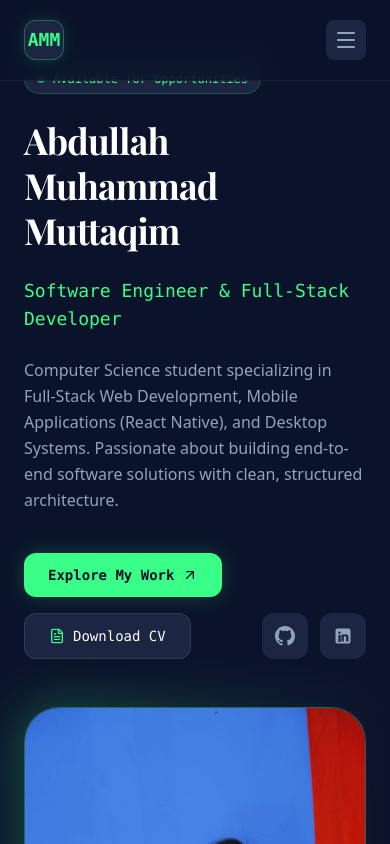
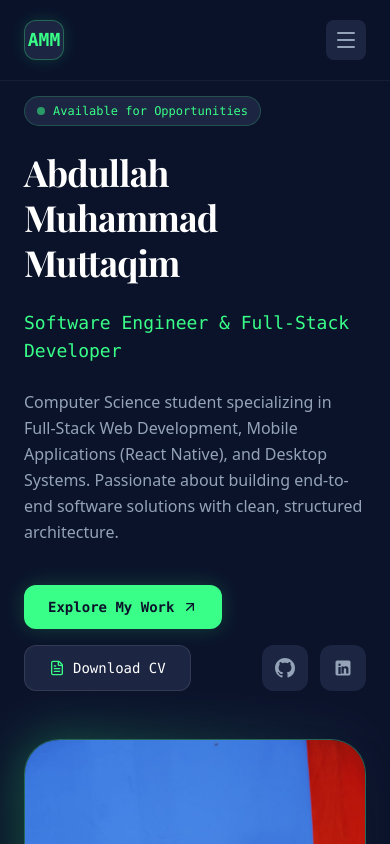
Before and after one commit to abdullohmmuttaqin/portopel, a Next.js app: page / in a window 390 px wide. Shown: the top 844 px of the page. Built offline with nearby package versions, Linux system fonts and the light colour scheme; a web font is replaced by a local one.

Commit message:
fix: refine mobile Hero padding, smooth scrolling offset, and touch active states

```diff
--- a/src/app/globals.css
+++ b/src/app/globals.css
@@ -8,6 +8,12 @@
     --ai-green: #39FF88;         /* Highlighting & Accent Neon */
     --text-primary: #F8FAFC;     /* Teks Utama (Off-White) */
     --text-muted: #94A3B8;       /* Teks Deskripsi (Slate) */
+  }
+
+  /* --- Smooth Scroll & Offset Rapat di Bawah Navbar --- */
+  html {
+    scroll-behavior: smooth;
+    scroll-padding-top: 2.5rem; /* Jarak pas & rapat di bawah navbar */
   }
 
   body {
--- a/src/components/Hero.tsx
+++ b/src/components/Hero.tsx
@@ -4,7 +4,7 @@ import { ArrowUpRight, FileText, MapPin } from "lucide-react";
 
 export default function Hero() {
   return (
-    <section id="home" className="min-h-[calc(100vh-80px)] flex items-center justify-center py-16 px-6">
+    <section id="home" className="min-h-screen flex items-center justify-center pt-24 sm:pt-28 pb-12 px-6">
       <div className="max-w-6xl w-full mx-auto grid grid-cols-1 lg:grid-cols-12 gap-12 items-center">
 
         {/* Kolom Kiri: Teks & Bio */}
@@ -35,7 +35,7 @@ export default function Hero() {
           <div className="pt-4 flex flex-wrap items-center gap-4">
             <a
               href="#projects"
-              className="inline-flex items-center gap-2 px-6 py-3 rounded-xl bg-[#39FF88] text-[#0B132B] font-mono font-bold text-sm hover:bg-[#39FF88]/90 transition-all shadow-[0_0_20px_rgba(57,255,136,0.2)]"
+              className="inline-flex items-center gap-2 px-6 py-3 rounded-xl bg-[#39FF88] text-[#0B132B] font-mono font-bold text-sm hover:bg-[#39FF88]/90 active:scale-95 transition-all shadow-[0_0_20px_rgba(57,255,136,0.2)]"
             >
               Explore My Work
               <ArrowUpRight className="w-4 h-4" />
@@ -43,7 +43,7 @@ export default function Hero() {
 
             <a
               href="#"
-              className="inline-flex items-center gap-2 px-6 py-3 rounded-xl bg-[#1C2541] text-white font-mono text-sm border border-white/10 hover:border-[#39FF88]/50 transition-all"
+              className="inline-flex items-center gap-2 px-6 py-3 rounded-xl bg-[#1C2541] text-white font-mono text-sm border border-white/10 hover:border-[#39FF88]/50 active:scale-95 transition-all"
             >
               <FileText className="w-4 h-4 text-[#39FF88]" />
               Download CV
@@ -56,7 +56,7 @@ export default function Hero() {
                 target="_blank"
                 rel="noreferrer"
                 aria-label="GitHub Profile"
-                className="p-3 rounded-xl bg-[#1C2541] text-[#94A3B8] hover:text-[#39FF88] hover:border-[#39FF88]/40 border border-transparent transition-all"
+                className="p-3 rounded-xl bg-[#1C2541] text-[#94A3B8] hover:text-[#39FF88] hover:border-[#39FF88]/40 border border-transparent active:scale-95 transition-all"
               >
                 <svg className="w-5 h-5 fill-current" viewBox="0 0 24 24">
                   <path d="M12 0C5.37 0 0 5.37 0 12c0 5.31 3.435 9.795 8.205 11.385.6.105.825-.255.825-.57 0-.285-.015-1.23-.015-2.235-3.015.555-3.795-.735-4.035-1.41-.135-.345-.72-1.41-1.23-1.695-.42-.225-1.02-.78-.015-.795.945-.015 1.62.87 1.845 1.23 1.08 1.815 2.805 1.305 3.495.99.105-.78.42-1.305.765-1.605-2.67-.3-5.46-1.335-5.46-5.925 0-1.305.465-2.385 1.23-3.225-.12-.3-.54-1.53.12-3.18 0 0 1.005-.315 3.3 1.23.96-.27 1.98-.405 3-.405s2.04.135 3 .405c2.295-1.56 3.3-1.23 3.3-1.23.66 1.65.24 2.88.12 3.18.765.84 1.23 1.905 1.23 3.225 0 4.605-2.805 5.625-5.475 5.925.435.375.81 1.095.81 2.22 0 1.605-.015 2.895-.015 3.3 0 .315.225.69.825.57A12.02 12.02 0 0024 12c0-6.63-5.37-12-12-12z"/>
@@ -68,7 +68,7 @@ export default function Hero() {
                 target="_blank"
                 rel="noreferrer"
                 aria-label="LinkedIn Profile"
-                className="p-3 rounded-xl bg-[#1C2541] text-[#94A3B8] hover:text-[#39FF88] hover:border-[#39FF88]/40 border border-transparent transition-all"
+                className="p-3 rounded-xl bg-[#1C2541] text-[#94A3B8] hover:text-[#39FF88] hover:border-[#39FF88]/40 border border-transparent active:scale-95 transition-all"
               >
                 <svg className="w-5 h-5 fill-current" viewBox="0 0 24 24">
                   <path d="M19 3a2 2 0 0 1 2 2v14a2 2 0 0 1-2 2H5a2 2 0 0 1-2-2V5a2 2 0 0 1 2-2h14m-.5 15.5v-5.3a3.26 3.26 0 0 0-3.26-3.26c-.85 0-1.84.52-2.28 1.3v-1.11h-2.79v8.37h2.79v-4.93c0-.77.62-1.4 1.39-1.4a1.4 1.4 0 0 1 1.4 1.4v4.93h2.75M6.46 10.9v8.37H9.25V10.9H6.46M7.86 6.74a1.45 1.45 0 1 0 1.45 1.45 1.45 1.45 0 0 0-1.45-1.45z"/>
@@ -79,7 +79,7 @@ export default function Hero() {
 
         </div>
 
-        {/* Kolom Kanan: Frame Foto Profil Mewah dengan Glow Effect */}
+        {/* Kolom Kanan: Frame Foto Profil */}
         <div className="lg:col-span-5 flex justify-center">
           <div className="relative group w-full max-w-md">
 
```
